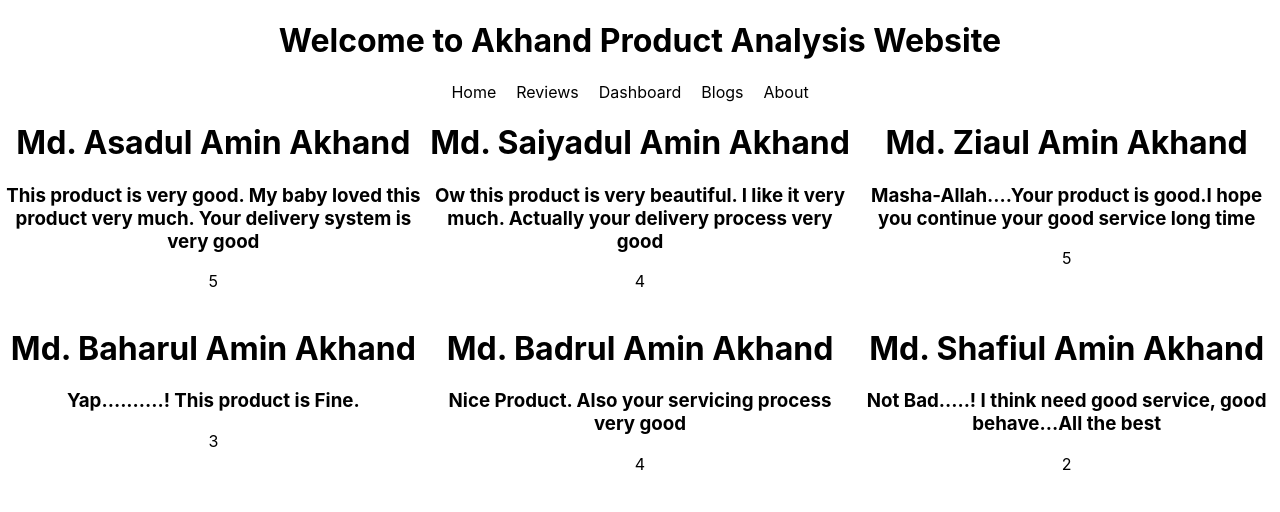
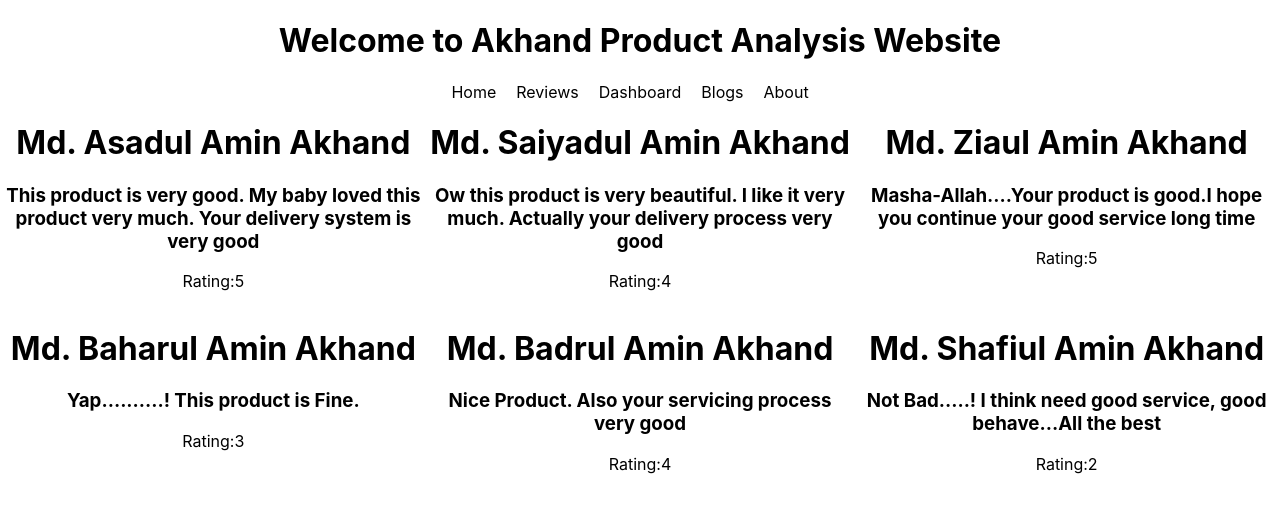
Before and after one commit to Saiyadul77/akhand-baby-shop-client, a React (Create React App) app: page /reviews in a window 1280 px wide. Shown: the top 512 px of the page. Built offline with nearby package versions, Linux system fonts and the light colour scheme.

Commit message:
first commit

```diff
--- a/src/components/Home/Home.js
+++ b/src/components/Home/Home.js
@@ -1,10 +1,12 @@
-import React from 'react';
+import React, { useState } from 'react';
 import useReviews from '../../hooks/useReviews';
 import './Home.css'
 
 
 const Home = () => {
     const [reviews, setReviews] = useReviews();
+
+
     return (
         <div>
             <div className='product-information'>
@@ -29,7 +31,7 @@ const Home = () => {
                         <div key={review.id}>
                             <h1>{review.name}</h1>
                             <h3>{review.comments}</h3>
-                            <p>{review.rating}</p>
+                            <p>Rating: {review.rating}</p>
                         </div>
 
                     )
--- a/src/components/Reviews/Reviews.js
+++ b/src/components/Reviews/Reviews.js
@@ -11,7 +11,7 @@ const Reviews = () => {
                     <div key={review.id}>
                         <h1>{review.name}</h1>
                         <h3>{review.comments}</h3>
-                        <p>{review.rating}</p>
+                        <p>Rating:{review.rating}</p>
                     </div>
 
                 )
```
